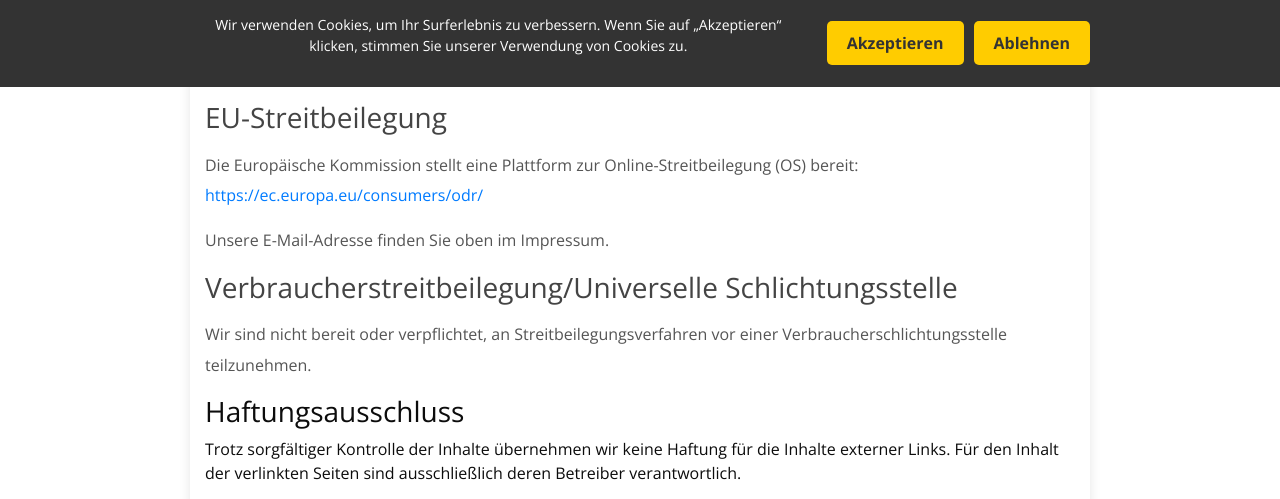
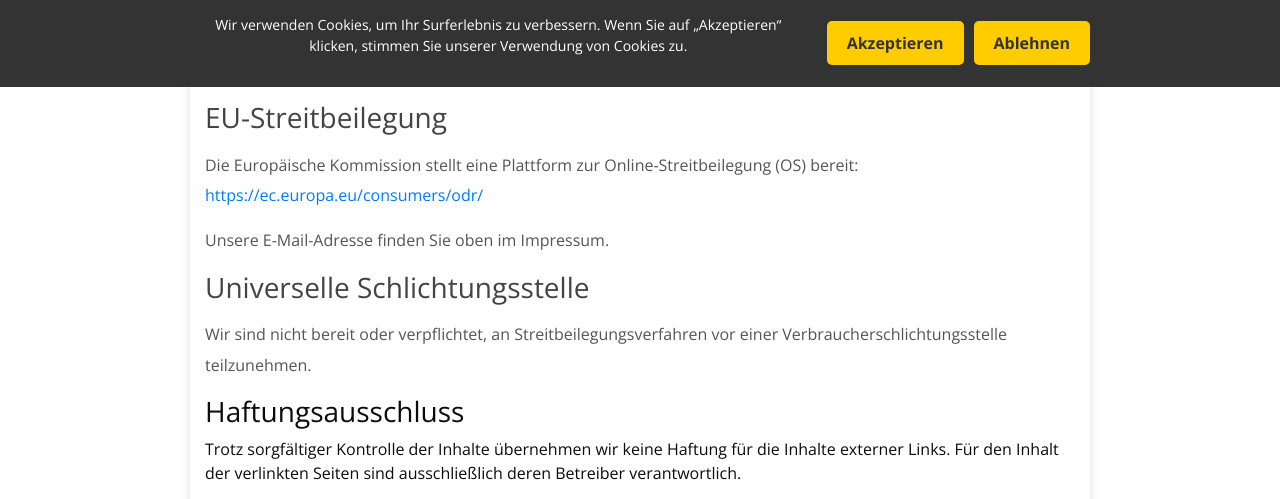
Before and after one commit to kartikprajapti123/Real-Estate-Consultant-Project, a Django app: page /imprint/ in a window 1280 px wide; the page is wider, and only the part inside the window is pictured. Shown: the part 713-1212 px from the top of that part. Run offline with Django 5.2, Linux system fonts and the light colour scheme; some libraries are stand-ins or nearby versions.

Commit message:
Update imprint.html

```diff
--- a/harpreet_singh/templates/imprint.html
+++ b/harpreet_singh/templates/imprint.html
@@ -80,7 +80,7 @@ Impressum
         <p>Die Europäische Kommission stellt eine Plattform zur Online-Streitbeilegung (OS) bereit: <a href="https://ec.europa.eu/consumers/odr/" target="_blank">https://ec.europa.eu/consumers/odr/</a></p>
         <p>Unsere E-Mail-Adresse finden Sie oben im Impressum.</p>
 
-        <h3>Verbraucherstreitbeilegung/Universelle Schlichtungsstelle</h3>
+        <h3>Universelle Schlichtungsstelle</h3>
         <p>Wir sind nicht bereit oder verpflichtet, an Streitbeilegungsverfahren vor einer Verbraucherschlichtungsstelle teilzunehmen.</p>
     </div>
 
```
